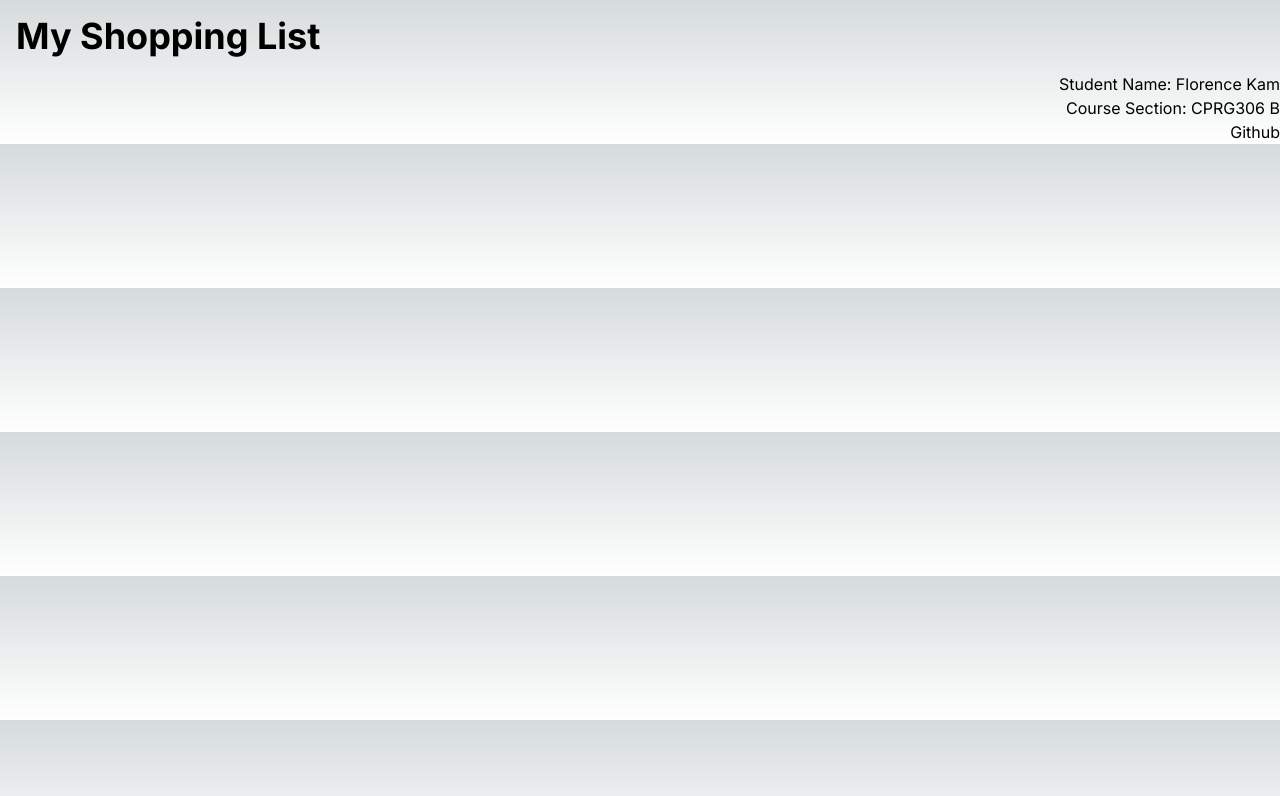
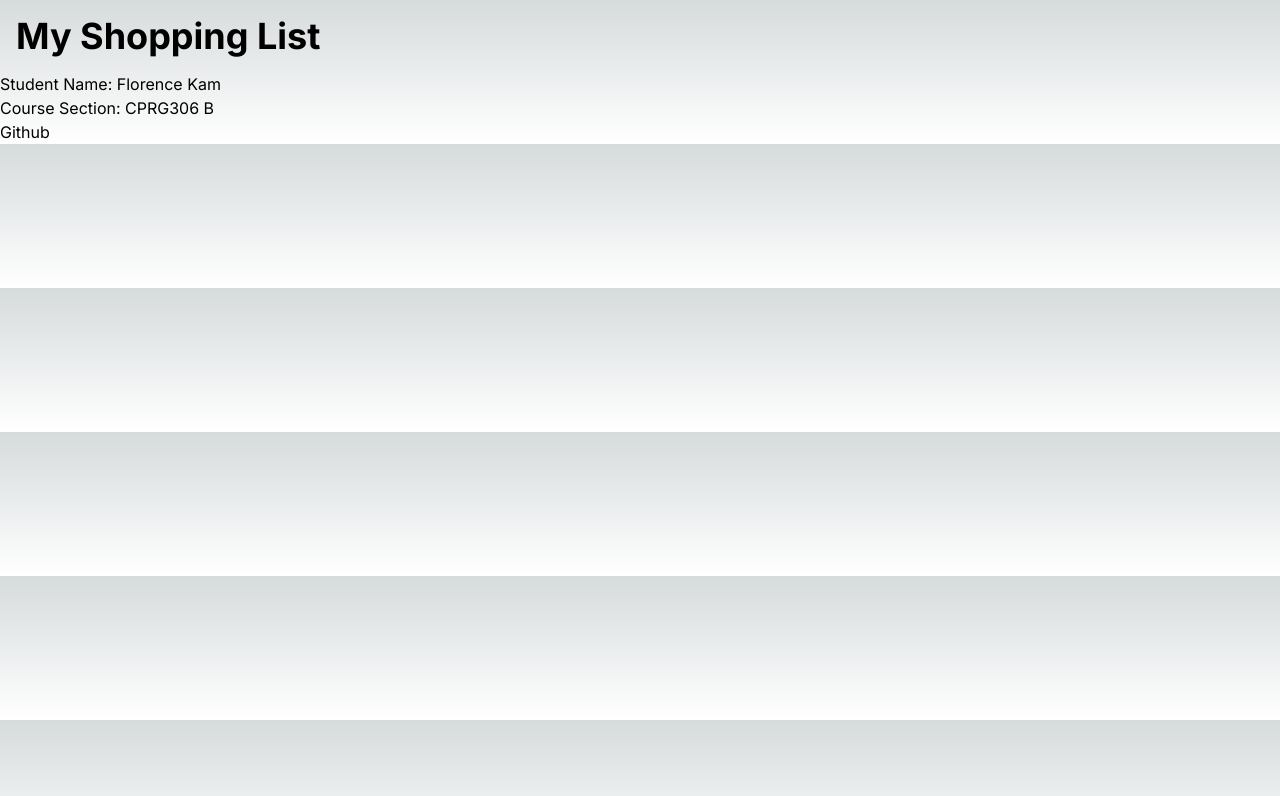
Before and after one commit to fkammw/cprg306-assignments, a Next.js app: page /week2 in a window 1280 px wide. Shown: the top 796 px of the page. Built offline with nearby package versions, Linux system fonts and the light colour scheme.

Commit message:
Update week2/page.js

```diff
--- a/app/week2/page.js
+++ b/app/week2/page.js
@@ -4,7 +4,7 @@ export default function Page(){
     return(
         <div>
             <h1 className="text-left font-bold text-4xl m-4">My Shopping List</h1>
-            <p className="text-right"><StudentInfo>Info</StudentInfo></p>
+            <StudentInfo />
         </div>
     );
 }
```
